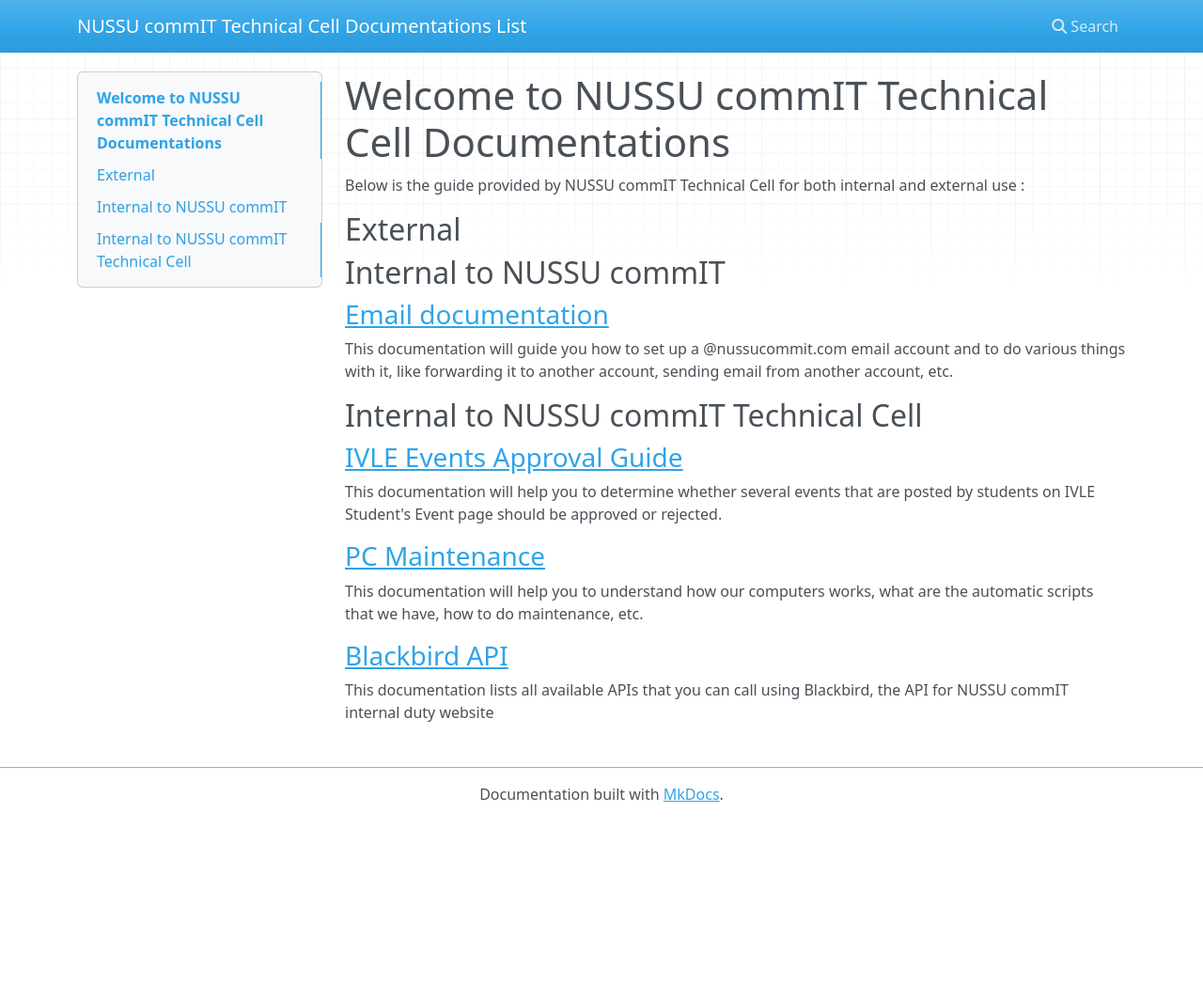
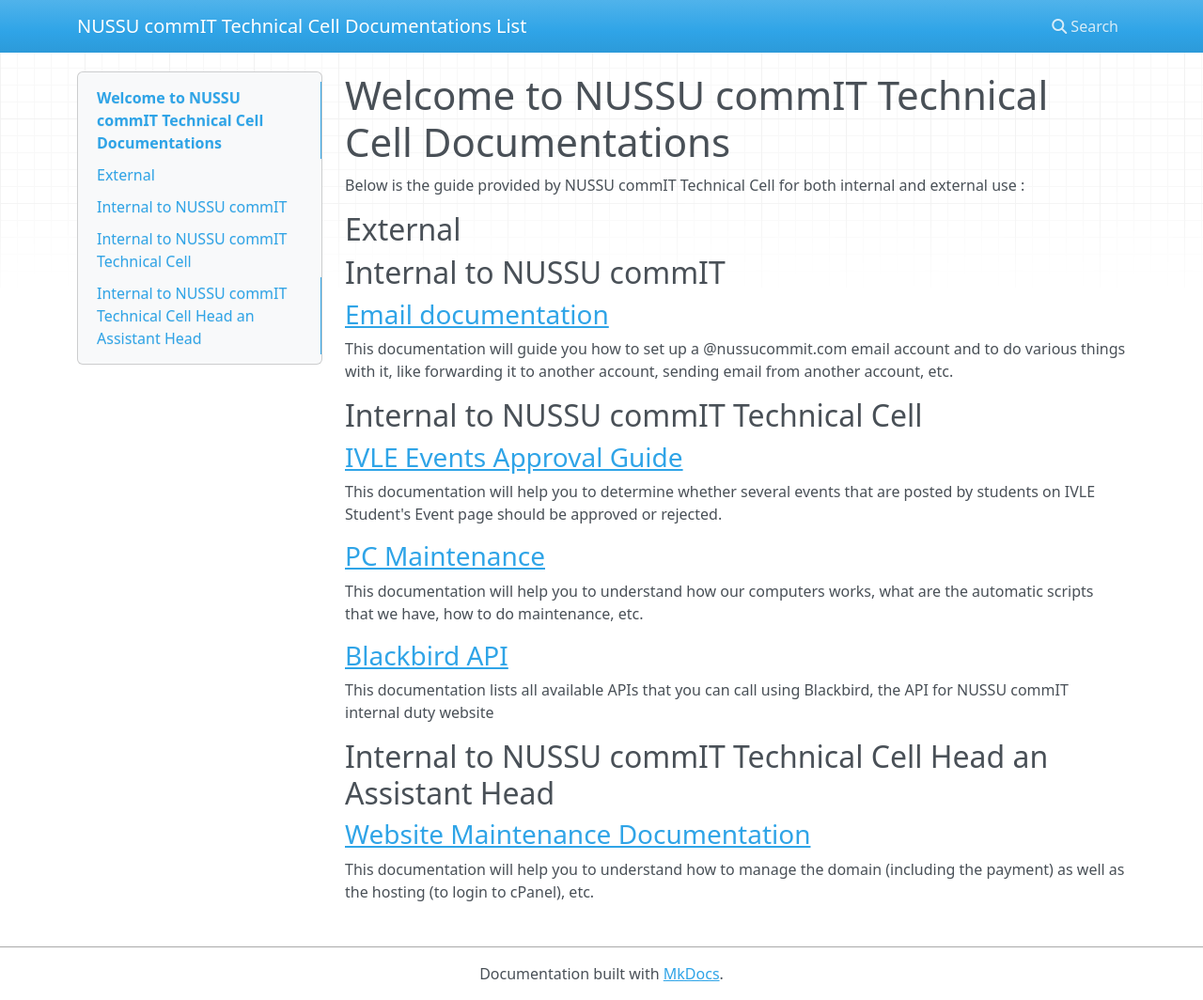
Before and after one commit to commitech/commitech, an MkDocs documentation site: the page built from docs/index.md, in a window 1280 px wide and 1064 px high. Shown: the whole window at 94% size. Built offline with MkDocs 1.6.1, drawn with Linux system fonts in a browser that asks for light colours; nearby versions of some CDN libraries.

Commit message:
Add website maintenance documentation

```diff
--- a/docs/index.md
+++ b/docs/index.md
@@ -23,3 +23,9 @@ This documentation will help you to understand how our computers works, what are
 ### [Blackbird API](http://blackbird.readthedocs.org/en/latest/)
 
 This documentation lists all available APIs that you can call using Blackbird, the API for NUSSU commIT internal duty website
+
+## Internal to NUSSU commIT Technical Cell Head an Assistant Head
+
+### [Website Maintenance Documentation](http://commitechwebsite.readthedocs.org/en/latest/)
+
+This documentation will help you to understand how to manage the domain (including the payment) as well as the hosting (to login to cPanel), etc.
```
